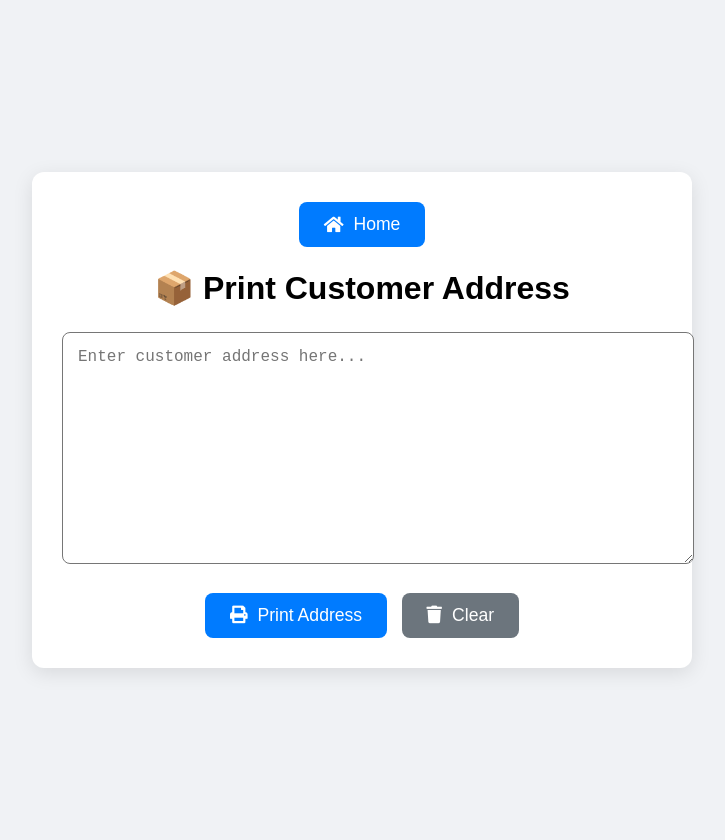
After one commit to priyanshu-personal/tws, a Django app: page /print-address in a window 1280 px wide. The commit adds this page. Shown: the whole page, without its empty margins (278-1003 px from the left). Run offline with Django 4.2, Linux system fonts and the light colour scheme.

Commit message:
Added customer address

```diff
--- a/api/urls.py
+++ b/api/urls.py
@@ -11,4 +11,5 @@ urlpatterns = [
     path("report",views.report_view,name='report'),
     path('bill',views.bill,name="category"),
     path("previous-bills", views.previous_bills_combined, name="previous-bills"),
+    path("print-address", views.print_address_view, name="print-address"),
 ]
--- a/api/views.py
+++ b/api/views.py
@@ -84,7 +84,6 @@ def report_view(request):
                     price = item.get('item_price', 0)
                     inventory_key = item_name + str(price)
                     Category_name = item_name.split('-')[0].strip() # Strip whitespace
-                    print(Category_name,"Category_name")
                     try:
                         category = Category.objects.get(name=Category_name)
                         account = category.account
@@ -119,7 +118,6 @@ def report_view(request):
 
         for bill in bills:
             bill.DateTime = bill.DateTime.strftime("%Y-%m-%d")
-    print("OREEEE",account_summary,"account_summary")
     context = {
         'total_bill_sum': total_bill_sum,
         'total_inventory_sum': total_inventory_sum,
@@ -248,6 +246,9 @@ def previous_bills(request):
 
     return render(request, 'previous_bills.html', context)
 
+def print_address_view(request):
+    return render(request, 'print_address.html')
+
 def previous_bills_combined(request):
     bills = []
     search_performed = False
--- a/templates/previous_bills.html
+++ b/templates/previous_bills.html
@@ -270,6 +270,7 @@
               <th>Date</th>
               <th>Time</th>
               <th>Customer Name</th>
+              <th>Phone</th>
               <th>Total</th>
               <th>Action</th>
             </tr>
@@ -281,6 +282,7 @@
               <td>{{ bill.date }}</td>
               <td>{{ bill.time }}</td>
               <td>{{ bill.customer_name }}</td>
+              <td>{{ bill.customer_phone }}</td>
               <td>Rs. {{ bill.total }}</td>
               <td>
                 <button
--- /dev/null
+++ b/templates/print_address.html
@@ -0,0 +1,177 @@
+<!DOCTYPE html>
+<html lang="en">
+<head>
+  <meta charset="UTF-8">
+  <meta name="viewport" content="width=device-width, initial-scale=1.0">
+  <title>Print Customer Address</title>
+  <link rel="stylesheet" href="https://cdnjs.cloudflare.com/ajax/libs/font-awesome/5.15.3/css/all.min.css" />
+
+  <style>
+    body {
+      font-family: Arial, sans-serif;
+      background-color: #f0f2f5;
+      margin: 0;
+      padding: 20px;
+      display: flex;
+      justify-content: center;
+      align-items: center;
+      min-height: 100vh;
+    }
+
+    .container {
+      background-color: #fff;
+      padding: 30px;
+      border-radius: 12px;
+      box-shadow: 0 5px 20px rgba(0, 0, 0, 0.1);
+      width: 100%;
+      max-width: 600px;
+      text-align: center;
+    }
+
+    h1 {
+      margin-bottom: 25px;
+    }
+
+    textarea {
+      width: 100%;
+      height: 200px;
+      padding: 15px;
+      margin-bottom: 25px;
+      border-radius: 8px;
+      font-size: 1rem;
+    }
+
+    .print-button {
+      background-color: #007bff;
+      color: white;
+      border: none;
+      padding: 12px 25px;
+      border-radius: 8px;
+      cursor: pointer;
+      font-size: 1.1rem;
+      display: inline-flex;
+      align-items: center;
+    }
+
+    .print-button i {
+      margin-right: 10px;
+    }
+
+    /* PRINT STYLES — MATCHES printBill */
+    @media print {
+      @page {
+        size: 58mm auto;
+        margin: 0;
+      }
+
+      body {
+        width: 58mm;
+        margin: 0;
+        padding: 0;
+        font-family: monospace;
+        font-size: 14px;
+      }
+
+      .container,
+      .print-button {
+        display: none;
+      }
+
+      p, div {
+        margin: 0;
+        padding: 0;
+      }
+    }
+  </style>
+</head>
+
+<body>
+  <div class="container">
+    <button class="print-button" onclick="home()">
+      <i class="fas fa-home"></i>Home
+    </button>
+    <h1>📦 Print Customer Address</h1>
+
+    <textarea id="addressInput" placeholder="Enter customer address here..."></textarea>
+
+    <button class="print-button" onclick="printAddress()">
+      <i class="fas fa-print"></i> Print Address
+    </button>
+
+    <button
+      class="print-button"
+      style="background:#6c757d; margin-left:10px;"
+      onclick="clearAddress()"
+    >
+      <i class="fas fa-trash"></i> Clear
+    </button>
+  </div>
+
+  <script>
+    function clearAddress() {
+      const textarea = document.getElementById('addressInput');
+      textarea.value = '';
+      textarea.focus();
+    }
+    function home() {
+        window.location.href = "/";
+      }
+
+
+    function printAddress() {
+      const addressText = document.getElementById('addressInput').value;
+
+      if (!addressText.trim()) {
+        alert('Please enter an address to print.');
+        return;
+      }
+
+      const printWindow = window.open('', '', 'width=300,height=600');
+
+      printWindow.document.write(`
+<!DOCTYPE html>
+<html>
+<head>
+  <style>
+    @media print {
+      @page {
+        size: 58mm auto;
+        margin: 0;
+      }
+      body {
+        width: 58mm;
+        margin: 0;
+        padding: 0;
+        font-family: monospace;
+        font-size: 16px;
+      }
+    }
+  </style>
+</head>
+<body>
+  <div style="text-align: right; font-size: 12px; margin-bottom: 2px;">
+    No: ______
+  </div>
+
+  <div style="white-space: pre-wrap; line-height: 1.2; text-align: center; margin: 0; font-weight: 700;">
+    ${addressText}
+  </div>
+
+  <div style="text-align: right; font-size: 14px; margin-top: 4px; line-height: 1.2;">
+    ----------------<br>
+    From<br>
+    The Wadhwa Store<br>
+    Shahpur road field ganj, Ludhiana, 141008<br>
+    Phone: 9646567995
+  </div>
+</body>
+</html>
+`);
+
+      printWindow.document.close();
+      printWindow.focus();
+      printWindow.print();
+    }
+  </script>
+</body>
+</html>
```
Also changed, not shown: templates/home.html (+10 -3 lines).
